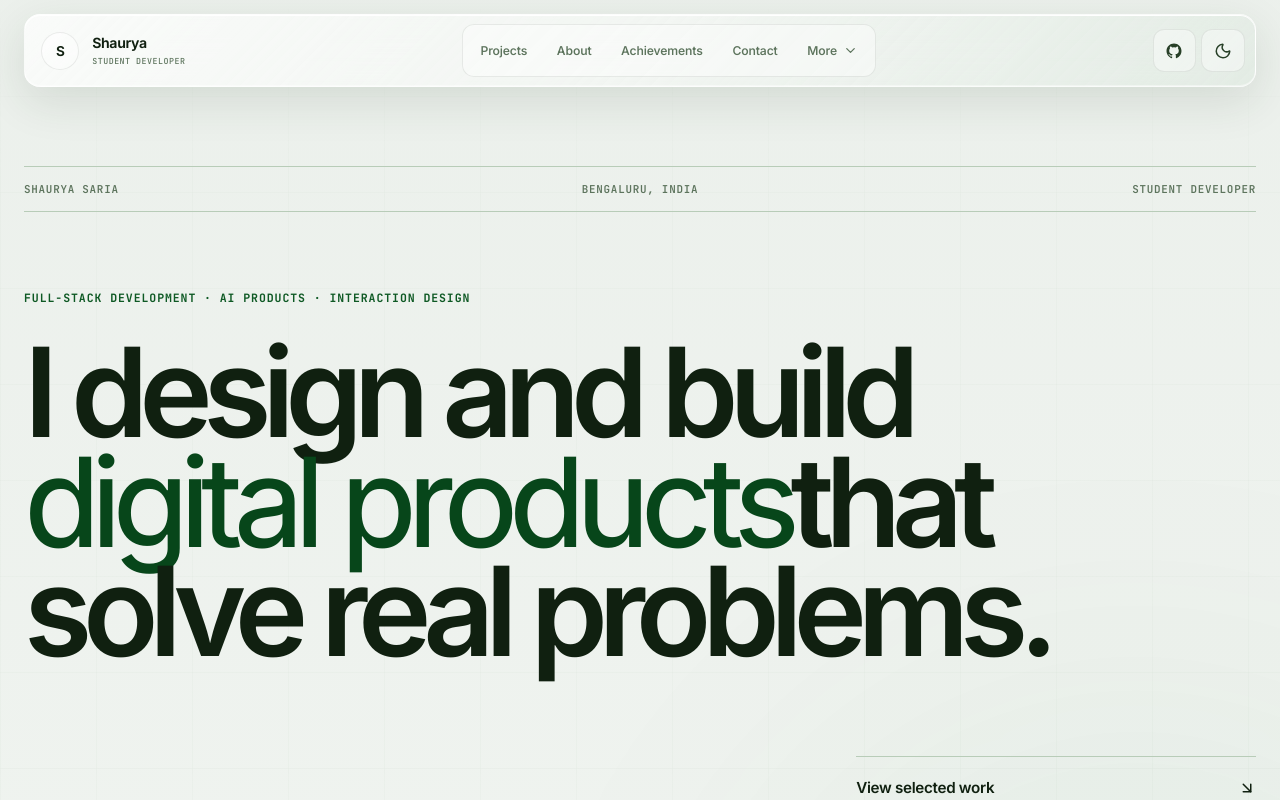
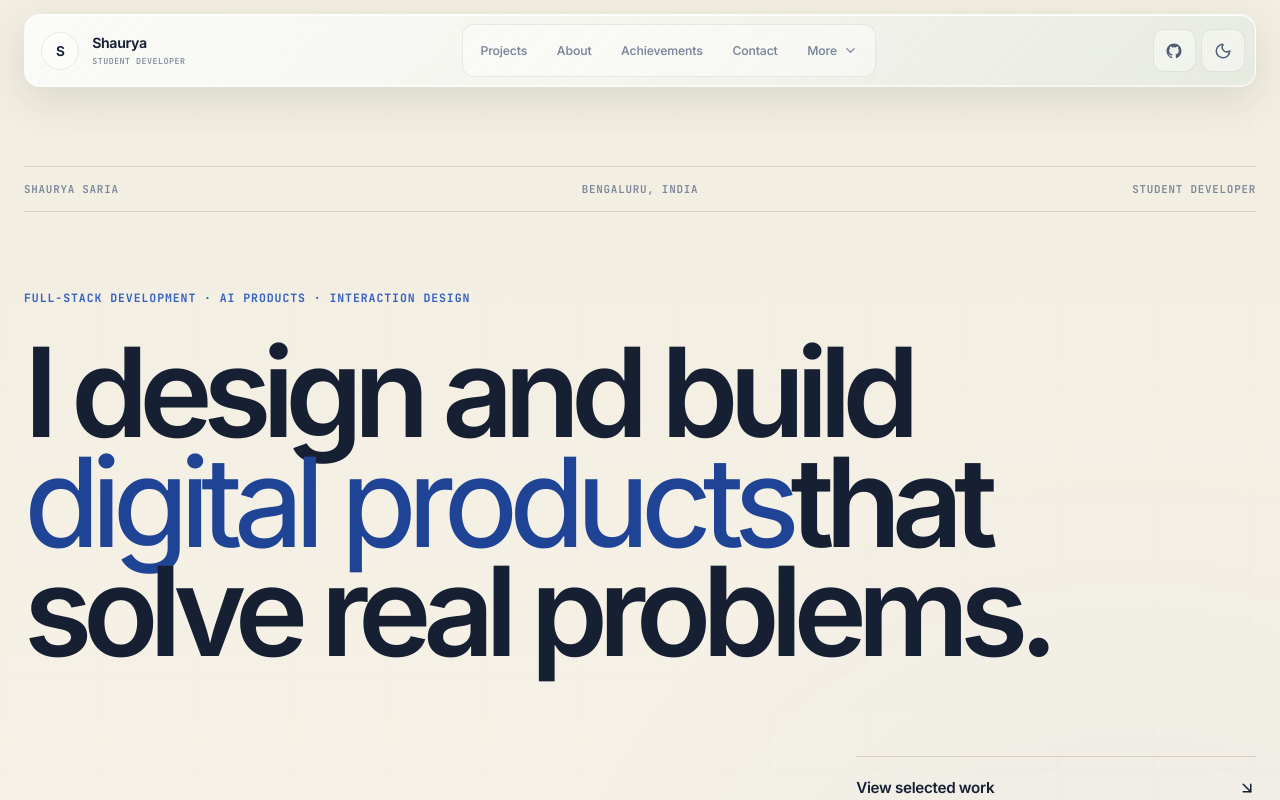
Before and after one commit to icecold009/shaurya-portfolio, a React (Vite) app: page / in a window 1280 px wide. Shown: the top 800 px of the page. Built offline with nearby package versions, Linux system fonts and the light colour scheme.

Commit message:
Update light theme to cream and blue

```diff
--- a/src/components/Projects.css
+++ b/src/components/Projects.css
@@ -251,7 +251,7 @@
 
 .stadium-sidebar span.active {
     background: var(--green);
-    box-shadow: 0 0 1.2rem rgba(0, 255, 65, 0.34);
+    box-shadow: 0 0 1.2rem rgba(var(--accent-rgb), 0.34);
 }
 
 .stadium-dashboard-content {
@@ -295,9 +295,9 @@
 
 .stadium-live-status {
     padding: 0.45rem 0.7rem;
-    border: 1px solid rgba(0, 255, 65, 0.28);
+    border: 1px solid rgba(var(--accent-rgb), 0.28);
     border-radius: 999px;
-    background: rgba(0, 255, 65, 0.07);
+    background: rgba(var(--accent-rgb), 0.07);
     color: #5cff82;
     font-family: var(--mono);
     font-size: 0.6rem;
@@ -386,7 +386,7 @@
 }
 
 .stadium-chart-area {
-    fill: rgba(0, 255, 65, 0.07);
+    fill: rgba(var(--accent-rgb), 0.07);
 }
 
 .stadium-chart-line {
@@ -394,7 +394,7 @@
     stroke: #39ff6d;
     stroke-width: 3;
     stroke-linecap: round;
-    filter: drop-shadow(0 0 8px rgba(0, 255, 65, 0.28));
+    filter: drop-shadow(0 0 8px rgba(var(--accent-rgb), 0.28));
 }
 
 .stadium-alert {
@@ -430,7 +430,7 @@
     margin-top: 1.2rem;
     padding: 0.45rem 0.6rem;
     border-radius: 0.45rem;
-    background: rgba(0, 255, 65, 0.08);
+    background: rgba(var(--accent-rgb), 0.08);
     color: #58ff80;
     font-family: var(--mono);
     font-size: 0.54rem;
--- a/src/styles.css
+++ b/src/styles.css
@@ -32,24 +32,33 @@
         monospace;
 
     --ease-editorial: cubic-bezier(0.22, 1, 0.36, 1);
+
+    --accent-rgb: 0, 255, 65;
 }
 
 /* LIGHT MODE */
 [data-theme="light"] {
-    --bg: #f0f4f0;
-    --bg-2: #e8ede8;
-    --surface: #dde5dd;
-    --surface-2: #d0dbd0;
-    --line: #b8ccb8;
-    --line-bright: #8aaa8a;
-
-    --text: #102010;
-    --text-dim: #284028;
-    --text-faint: #5d745d;
-
-    --green: #006622;
-    --green-dim: #008833;
-    --green-faint: #c8e6c8;
+    /* Cream and white backgrounds */
+    --bg: #f7f3e8;
+    --bg-2: #efe9dc;
+    --surface: #fffdf8;
+    --surface-2: #f5efe4;
+
+    /* Borders */
+    --line: #d8d1c4;
+    --line-bright: #aebbd2;
+
+    /* Navy text */
+    --text: #172033;
+    --text-dim: #4f5e75;
+    --text-faint: #7a8699;
+
+    /* Blue accent */
+    --green: #2563eb;
+    --green-dim: #1d4ed8;
+    --green-faint: #dbeafe;
+
+    --accent-rgb: 37, 99, 235;
 }
 
 /* ─── RESET ──────────────────────────────────────────── */
@@ -149,7 +158,7 @@ main {
         linear-gradient(135deg,
             rgba(255, 255, 255, 0.075),
             rgba(255, 255, 255, 0.025) 42%,
-            rgba(0, 255, 65, 0.035)),
+            rgba(var(--accent-rgb), 0.035)),
         rgba(8, 14, 9, 0.48);
 
     backdrop-filter:
@@ -213,7 +222,7 @@ main {
         linear-gradient(135deg,
             rgba(255, 255, 255, 0.09),
             rgba(255, 255, 255, 0.03) 45%,
-            rgba(0, 255, 65, 0.045)),
+            rgba(var(--accent-rgb), 0.045)),
         rgba(6, 12, 7, 0.62);
 
     box-shadow:
@@ -251,7 +260,7 @@ main {
 
     background:
         linear-gradient(145deg,
-            rgba(0, 255, 65, 0.13),
+            rgba(var(--accent-rgb), 0.13),
             rgba(255, 255, 255, 0.025));
 
     color: var(--green);
@@ -260,7 +269,7 @@ main {
 
     box-shadow:
         inset 0 1px 0 rgba(255, 255, 255, 0.08),
-        0 0 20px rgba(0, 255, 65, 0.07);
+        0 0 20px rgba(var(--accent-rgb), 0.07);
 }
 
 .nav-brand-copy {
@@ -363,7 +372,7 @@ main {
     border-radius: 999px;
     background: var(--green);
 
-    box-shadow: 0 0 8px rgba(0, 255, 65, 0.55);
+    box-shadow: 0 0 8px rgba(var(--accent-rgb), 0.55);
 }
 
 .desktop-more {
@@ -435,7 +444,7 @@ main {
 }
 
 .desktop-more-link--active {
-    background: rgba(0, 255, 65, 0.1);
+    background: rgba(var(--accent-rgb), 0.1);
     color: var(--green);
 }
 
@@ -486,18 +495,18 @@ main {
 
 .nav-icon-button:hover,
 .mobile-menu-trigger:hover {
-    border-color: rgba(0, 255, 65, 0.32);
+    border-color: rgba(var(--accent-rgb), 0.32);
 
     background:
         linear-gradient(145deg,
-            rgba(0, 255, 65, 0.11),
+            rgba(var(--accent-rgb), 0.11),
             rgba(255, 255, 255, 0.035));
 
     color: var(--green);
 
     box-shadow:
         inset 0 1px 0 rgba(255, 255, 255, 0.09),
-        0 8px 22px rgba(0, 255, 65, 0.07);
+        0 8px 22px rgba(var(--accent-rgb), 0.07);
 }
 
 .nav-icon-button:active,
@@ -533,8 +542,8 @@ main {
 }
 
 .mobile-menu-trigger--open {
-    border-color: rgba(0, 255, 65, 0.35);
-    background: rgba(0, 255, 65, 0.1);
+    border-color: rgba(var(--accent-rgb), 0.35);
+    background: rgba(var(--accent-rgb), 0.1);
     color: var(--green);
 }
 
@@ -557,7 +566,7 @@ main {
 
     background:
         radial-gradient(circle at 80% 10%,
-            rgba(0, 255, 65, 0.06),
+            rgba(var(--accent-rgb), 0.06),
             transparent 38%),
         rgba(0, 0, 0, 0.48);
 
@@ -585,7 +594,7 @@ main {
 
     background:
         radial-gradient(circle at 80% 0%,
-            rgba(0, 255, 65, 0.12),
+            rgba(var(--accent-rgb), 0.12),
             transparent 34%),
         linear-gradient(145deg,
             rgba(255, 255, 255, 0.075),
@@ -678,7 +687,7 @@ main {
 }
 
 .mobile-nav-close:hover {
-    border-color: rgba(0, 255, 65, 0.35);
+    border-color: rgba(var(--accent-rgb), 0.35);
     color: var(--green);
 }
 
@@ -753,11 +762,11 @@ main {
 }
 
 .mobile-primary-link--active {
-    border-color: rgba(0, 255, 65, 0.18);
+    border-color: rgba(var(--accent-rgb), 0.18);
 
     background:
         linear-gradient(90deg,
-            rgba(0, 255, 65, 0.12),
+            rgba(var(--accent-rgb), 0.12),
             rgba(255, 255, 255, 0.025));
 
     color: var(--green);
@@ -851,8 +860,8 @@ main {
 }
 
 .mobile-secondary-link--active {
-    border-color: rgba(0, 255, 65, 0.2);
-    background: rgba(0, 255, 65, 0.1);
+    border-color: rgba(var(--accent-rgb), 0.2);
+    background: rgba(var(--accent-rgb), 0.1);
     color: var(--green);
 }
 
@@ -893,7 +902,7 @@ main {
     border-radius: 50%;
     background: var(--green);
 
-    box-shadow: 0 0 9px rgba(0, 255, 65, 0.65);
+    box-shadow: 0 0 9px rgba(var(--accent-rgb), 0.65);
 }
 
 .mobile-social-links {
@@ -929,8 +938,8 @@ main {
 }
 
 .mobile-social-links a:hover {
-    border-color: rgba(0, 255, 65, 0.22);
-    background: rgba(0, 255, 65, 0.1);
+    border-color: rgba(var(--accent-rgb), 0.22);
+    background: rgba(var(--accent-rgb), 0.1);
     color: var(--green);
 }
 
@@ -1187,7 +1196,7 @@ main {
     letter-spacing: -0.04em;
     font-weight: 800;
     color: var(--green);
-    text-shadow: 0 0 40px rgba(0, 255, 65, 0.25);
+    text-shadow: 0 0 40px rgba(var(--accent-rgb), 0.25);
     display: flex;
     flex-direction: column;
     gap: 0.08em;
@@ -1246,7 +1255,7 @@ main {
     background: linear-gradient(180deg, var(--green), var(--green-dim));
     border-color: var(--green);
     color: var(--bg);
-    box-shadow: 0 0 18px rgba(0, 255, 65, 0.22);
+    box-shadow: 0 0 18px rgba(var(--accent-rgb), 0.22);
 }
 
 .btn-primary::before {
@@ -1260,7 +1269,7 @@ main {
 .btn-primary:hover {
     background: linear-gradient(180deg, #6dff8f, var(--green));
     color: var(--bg);
-    box-shadow: 0 0 28px rgba(0, 255, 65, 0.38), 0 0 8px rgba(0, 255, 65, 0.5);
+    box-shadow: 0 0 28px rgba(var(--accent-rgb), 0.38), 0 0 8px rgba(var(--accent-rgb), 0.5);
     transform: translateY(-2px);
 }
 
@@ -1406,7 +1415,7 @@ main {
     color: var(--green);
     background: var(--green-faint);
     transform: translateY(-3px);
-    box-shadow: 0 4px 16px rgba(0, 255, 65, 0.12);
+    box-shadow: 0 4px 16px rgba(var(--accent-rgb), 0.12);
 }
 
 .skill-icon {
@@ -1419,7 +1428,7 @@ main {
 }
 
 .skill-chip:hover .skill-icon {
-    filter: brightness(1) drop-shadow(0 0 4px rgba(0, 255, 65, 0.5));
+    filter: brightness(1) drop-shadow(0 0 4px rgba(var(--accent-rgb), 0.5));
 }
 
 /* ─── CONTACT ────────────────────────────────────────── */
@@ -2181,7 +2190,7 @@ main {
     line-height: 1;
     color: var(--green-faint);
     letter-spacing: -0.05em;
-    text-shadow: 0 0 60px rgba(0, 255, 65, 0.15);
+    text-shadow: 0 0 60px rgba(var(--accent-rgb), 0.15);
 }
 
 .notfound-terminal {
@@ -2225,7 +2234,7 @@ main {
 
 .artwork-card:hover {
     border-color: var(--green-faint);
-    box-shadow: 0 8px 32px rgba(0, 255, 65, 0.07);
+    box-shadow: 0 8px 32px rgba(var(--accent-rgb), 0.07);
     transform: translateY(-3px);
 }
 
@@ -2739,7 +2748,7 @@ main {
     border-radius: 6px;
     overflow: hidden;
     border: 1px solid var(--line-bright);
-    box-shadow: 0 0 20px rgba(0, 255, 65, 0.08);
+    box-shadow: 0 0 20px rgba(var(--accent-rgb), 0.08);
 }
 
 .about-avatar svg {
--- a/src/styles/components/navbar.css
+++ b/src/styles/components/navbar.css
@@ -30,7 +30,7 @@
         linear-gradient(135deg,
             rgba(255, 255, 255, 0.075),
             rgba(255, 255, 255, 0.025) 42%,
-            rgba(0, 255, 65, 0.035)),
+            rgba(var(--accent-rgb), 0.035)),
         rgba(8, 14, 9, 0.48);
 
     backdrop-filter:
@@ -94,7 +94,7 @@
         linear-gradient(135deg,
             rgba(255, 255, 255, 0.09),
             rgba(255, 255, 255, 0.03) 45%,
-            rgba(0, 255, 65, 0.045)),
+            rgba(var(--accent-rgb), 0.045)),
         rgba(6, 12, 7, 0.62);
 
     box-shadow:
@@ -132,7 +132,7 @@
 
     background:
         linear-gradient(145deg,
-            rgba(0, 255, 65, 0.13),
+            rgba(var(--accent-rgb), 0.13),
             rgba(255, 255, 255, 0.025));
 
     color: var(--green);
@@ -141,7 +141,7 @@
 
     box-shadow:
         inset 0 1px 0 rgba(255, 255, 255, 0.08),
-        0 0 20px rgba(0, 255, 65, 0.07);
+        0 0 20px rgba(var(--accent-rgb), 0.07);
 }
 
 .nav-brand-copy {
@@ -244,7 +244,7 @@
     border-radius: 999px;
     background: var(--green);
 
-    box-shadow: 0 0 8px rgba(0, 255, 65, 0.55);
+    box-shadow: 0 0 8px rgba(var(--accent-rgb), 0.55);
 }
 
 .desktop-more {
@@ -316,7 +316,7 @@
 }
 
 .desktop-more-link--active {
-    background: rgba(0, 255, 65, 0.1);
+    background: rgba(var(--accent-rgb), 0.1);
     color: var(--green);
 }
 
@@ -367,18 +367,18 @@
 
 .nav-icon-button:hover,
 .mobile-menu-trigger:hover {
-    border-color: rgba(0, 255, 65, 0.32);
+    border-color: rgba(var(--accent-rgb), 0.32);
 
     background:
         linear-gradient(145deg,
-            rgba(0, 255, 65, 0.11),
+            rgba(var(--accent-rgb), 0.11),
             rgba(255, 255, 255, 0.035));
 
     color: var(--green);
 
     box-shadow:
         inset 0 1px 0 rgba(255, 255, 255, 0.09),
-        0 8px 22px rgba(0, 255, 65, 0.07);
+        0 8px 22px rgba(var(--accent-rgb), 0.07);
 }
 
 .nav-icon-button:active,
@@ -414,8 +414,8 @@
 }
 
 .mobile-menu-trigger--open {
-    border-color: rgba(0, 255, 65, 0.35);
-    background: rgba(0, 255, 65, 0.1);
+    border-color: rgba(var(--accent-rgb), 0.35);
+    background: rgba(var(--accent-rgb), 0.1);
     color: var(--green);
 }
 
@@ -438,7 +438,7 @@
 
     background:
         radial-gradient(circle at 80% 10%,
-            rgba(0, 255, 65, 0.06),
+            rgba(var(--accent-rgb), 0.06),
             transparent 38%),
         rgba(0, 0, 0, 0.48);
 
@@ -466,7 +466,7 @@
 
     background:
         radial-gradient(circle at 80% 0%,
-            rgba(0, 255, 65, 0.12),
+            rgba(var(--accent-rgb), 0.12),
             transparent 34%),
         linear-gradient(145deg,
             rgba(255, 255, 255, 0.075),
@@ -559,7 +559,7 @@
 }
 
 .mobile-nav-close:hover {
-    border-color: rgba(0, 255, 65, 0.35);
+    border-color: rgba(var(--accent-rgb), 0.35);
     color: var(--green);
 }
 
@@ -634,11 +634,11 @@
 }
 
 .mobile-primary-link--active {
-    border-color: rgba(0, 255, 65, 0.18);
+    border-color: rgba(var(--accent-rgb), 0.18);
 
     background:
         linear-gradient(90deg,
-            rgba(0, 255, 65, 0.12),
+            rgba(var(--accent-rgb), 0.12),
             rgba(255, 255, 255, 0.025));
 
     color: var(--green);
@@ -732,8 +732,8 @@
 }
 
 .mobile-secondary-link--active {
-    border-color: rgba(0, 255, 65, 0.2);
-    background: rgba(0, 255, 65, 0.1);
+    border-color: rgba(var(--accent-rgb), 0.2);
+    background: rgba(var(--accent-rgb), 0.1);
     color: var(--green);
 }
 
@@ -774,7 +774,7 @@
     border-radius: 50%;
     background: var(--green);
 
-    box-shadow: 0 0 9px rgba(0, 255, 65, 0.65);
+    box-shadow: 0 0 9px rgba(var(--accent-rgb), 0.65);
 }
 
 .mobile-social-links {
@@ -810,8 +810,8 @@
 }
 
 .mobile-social-links a:hover {
-    border-color: rgba(0, 255, 65, 0.22);
-    background: rgba(0, 255, 65, 0.1);
+    border-color: rgba(var(--accent-rgb), 0.22);
+    background: rgba(var(--accent-rgb), 0.1);
     color: var(--green);
 }
 
```
